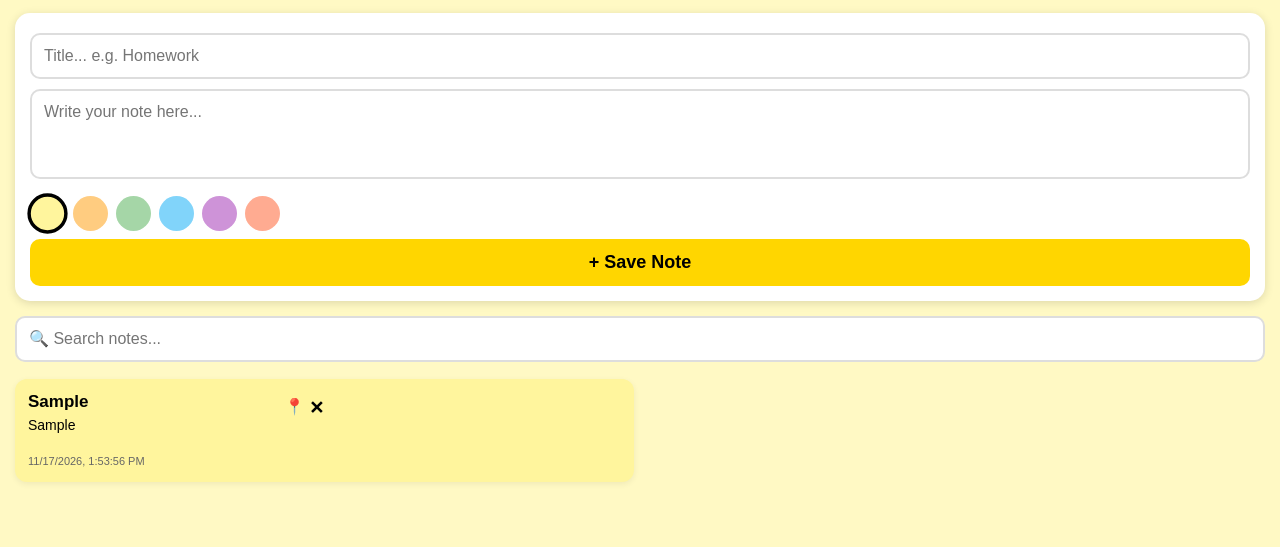
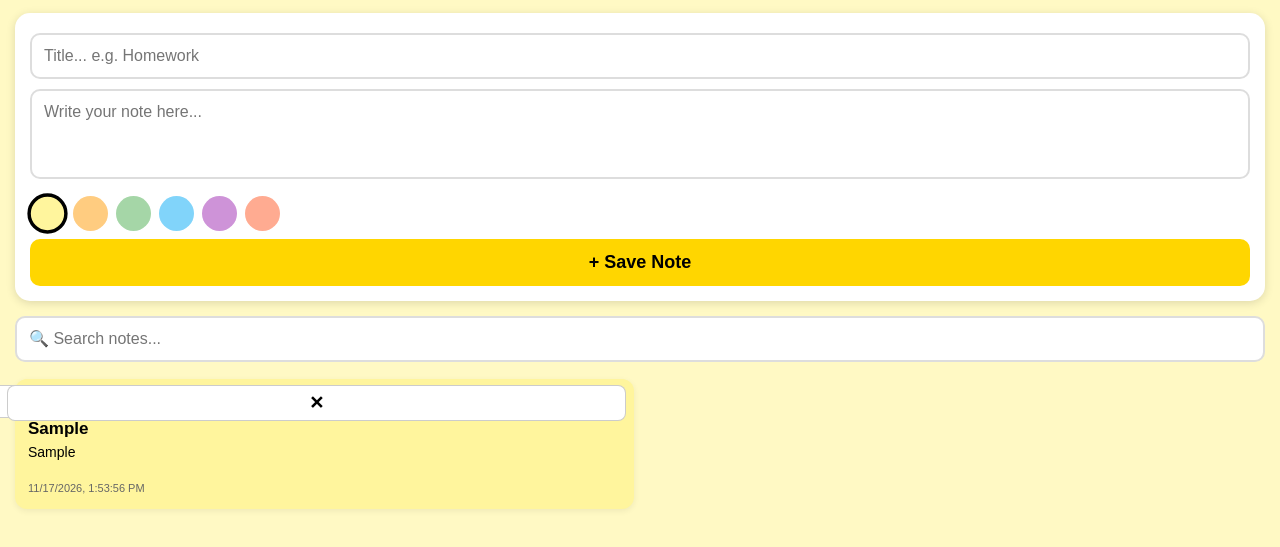
Before and after one commit to mezbah58630-stack/mezbah58630-stack.github.io, a plain HTML site: page notes.html in a window 1280 px wide. Both pictures are taken after typing "Sample", "Sample" into the empty fields and a click on the button "+ Save Note". Shown: the part 107-654 px from the top of the page. Drawn offline with Linux system fonts and the light colour scheme.

Commit message:
Update notes.html

```diff
--- a/notes.html
+++ b/notes.html
@@ -20,8 +20,9 @@ button{width:100%;padding:13px;background:#FFD600;border:none;border-radius:10px
 .note h3{margin:0 0 5px;font-size:17px}
 .note p{margin:0;font-size:14px;white-space:pre-wrap}
 .note small{color:#666;font-size:11px}
-.del{position:absolute;top:5px;right:8px;background:none;border:none;font-size:18px;cursor:pointer}
-.pin{position:absolute;top:5px;right:30px;background:none;border:none;font-size:16px;cursor:pointer}
+.note{padding-top:40px}
+.del{position:absolute;top:6px;right:8px;background:#fff;border:1px solid #0003;border-radius:8px;padding:6px 10px;font-size:18px;cursor:pointer}
+.pin{position:absolute;top:6px;right:55px;background:#fff;border:1px solid #0003;border-radius:8px;padding:6px 10px;font-size:16px;cursor:pointer}
 @media(max-width:500px){#notes{grid-template-columns:1fr}}
 </style>
 </head>
```
